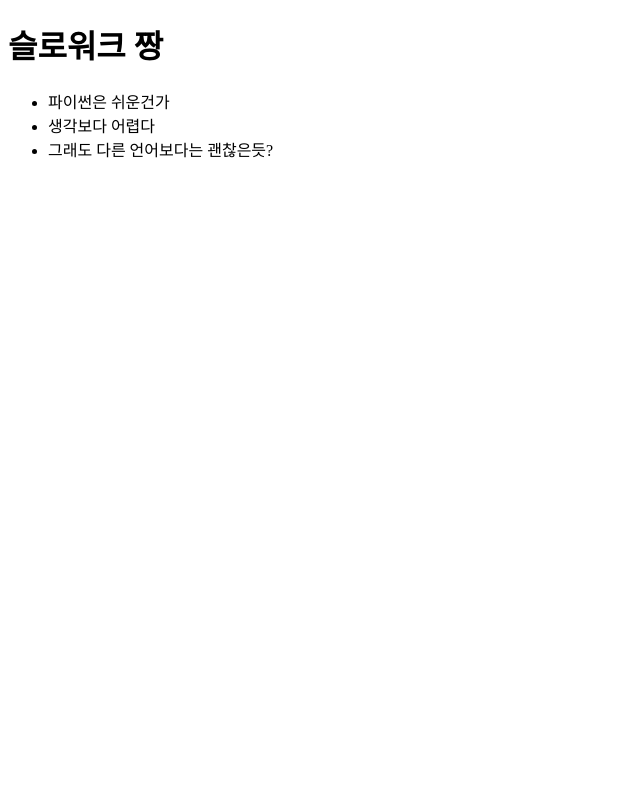
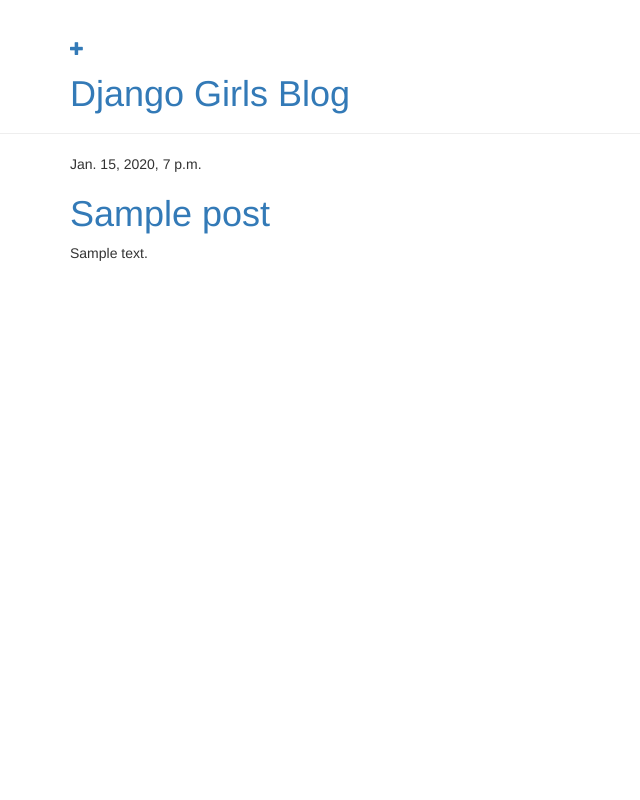
Before and after one commit to tsryu/python-project, a Django app: template blog/templates/blog/post_list.html in a window 1280 px wide. Shown: the whole page, without its empty margins (0-640 px from the left). Run offline with Django 3.2, Linux system fonts and the light colour scheme; the template is opened without the code that fills it: values that come from a table or form of the project are taken from there, others are empty; tables that the repository leaves empty hold one stand-in row (values such as "Sample post"); some libraries are stand-ins or nearby versions.

Commit message:
장고 걸스 튜토리얼 종료

```diff
--- /dev/null
+++ b/blog/static/css/blog.css
@@ -0,0 +1,5 @@
+
+html,body{margin: 0;padding: 0;}
+
+.site-header{}
+.site-footer{}
--- /dev/null
+++ b/blog/templates/blog/base.html
@@ -0,0 +1,24 @@
+{% load staticfiles %}
+<html>
+    <head>
+        <title>Django Girls blog</title>
+        <link rel="stylesheet" href="//maxcdn.bootstrapcdn.com/bootstrap/3.2.0/css/bootstrap.min.css">
+        <link rel="stylesheet" href="//maxcdn.bootstrapcdn.com/bootstrap/3.2.0/css/bootstrap-theme.min.css">
+        <link href='//fonts.googleapis.com/css?family=Lobster&subset=latin,latin-ext' rel='stylesheet' type='text/css'>
+        <link rel="stylesheet" href="{% static 'css/blog.css' %}">
+    </head>
+    <body>
+        <div class="page-header">
+           <div class="container">
+	           	<a href="{% url 'post_new' %}" class="top-menu"><span class="glyphicon glyphicon-plus"></span></a>
+	           	<h1><a href="/">Django Girls Blog</a></h1>
+           </div>
+        </div>
+        <div class="content">
+            <div class="container">
+            	{% block content %}
+            	{% endblock %}
+            </div>
+        </div>
+    </body>
+</html>
--- a/blog/templates/blog/post_list.html
+++ b/blog/templates/blog/post_list.html
@@ -1,15 +1,13 @@
-<!DOCTYPE html>
-<html lang="en">
-<head>
-	<meta charset="UTF-8">
-	<title>요시!</title>
-</head>
-<body>
-	 <h1>슬로워크 짱</h1>
-	<ul>
-		<li>파이썬은 쉬운건가</li>
-		<li>생각보다 어렵다</li>
-		<li>그래도 다른 언어보다는 괜찮은듯?</li>
-	</ul>
-</body>
-</html>
+{% extends 'blog/base.html' %}
+
+{% block content %}
+    {% for post in posts %}
+        <div class="post">
+            <div class="date">
+                {{ post.published_date }}
+            </div>
+            <h1><a href="{% url 'post_detail' pk=post.pk %}">{{ post.title }}</a></h1>
+            <p>{{ post.text|linebreaksbr }}</p>
+        </div>
+    {% endfor %}
+{% endblock content %}
--- a/blog/urls.py
+++ b/blog/urls.py
@@ -1,5 +1,9 @@
 from django.conf.urls import url
 from . import views
+
 urlpatterns = [
     url(r'^$', views.post_list, name='post_list'),
+    url(r'^post/(?P<pk>[0-9]+)/$', views.post_detail, name='post_detail'),
+    url(r'^post/new/$', views.post_new, name='post_new'),
+	url(r'^post/(?P<pk>[0-9]+)/edit/$', views.post_edit, name='post_edit'),
 ]
```
Also changed, not shown: blog/forms.py (added, +9 -0 lines), blog/templates/blog/post_detail.html (added, +16 -0 lines), blog/templates/blog/post_edit.html (added, +9 -0 lines), blog/views.py (+37 -2 lines).
